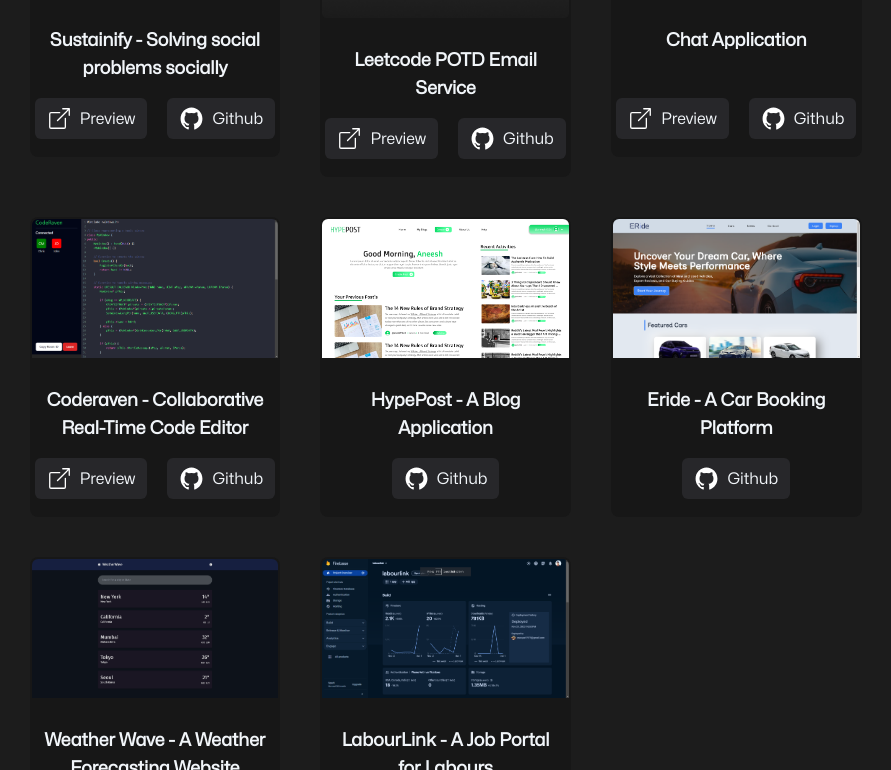
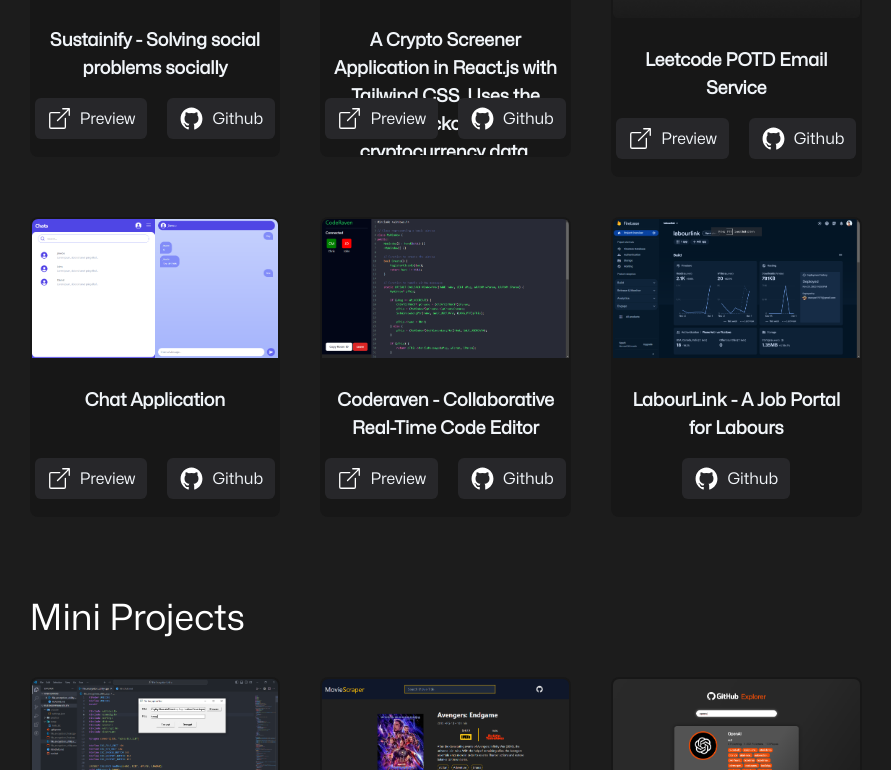
Before and after one commit to aneeshsharma72067/new-portfolio, a Vue app: page / in a window 1280 px wide. Shown: the part 2670-3440 px from the top of the page, without its empty margins (188-1079 px from the left). Built offline with nearby package versions, Linux system fonts and the light colour scheme; some icons are missing.

Commit message:
Project List Updated

```diff
--- a/src/components/Projects.vue
+++ b/src/components/Projects.vue
@@ -8,6 +8,9 @@
         description="Sustainify empowers users to connect, share environmental concerns, and collaborate on cleanup efforts through image-based awareness campaigns. "
         repoUrl="https://github.com/aneeshsharma72067/sustainify.git"
         previewUrl="https://sustainify-web.netlify.app/" />
+      <ProjectComponent imageName="crypto.png"
+        projectName="A Crypto Screener Application in React.js with Tailwind CSS. Uses the Coingecko API for cryptocurrency data."
+        repoUrl="https://github.com/aneeshsharma72067/cryptopulse" previewUrl="https://cryptopulse1.vercel.app/" />
       <ProjectComponent imageName="leetcode.png" projectName="Leetcode POTD Email Service"
         description="An Email Service which sends Leetcode POTD through email to all subscribed users. It uses the Leetcode GraphQL endpoint with Cron Job Scheduling"
         repoUrl="https://github.com/aneeshsharma72067/leetcode-potd-email-service"
@@ -18,15 +21,6 @@
       <ProjectComponent imageName="coderaven.png" projectName="Coderaven - Collaborative Real-Time Code Editor"
         description="Coderaven enables real-time collaborative coding with multiple users editing projects simultaneously in a web-based environment."
         repoUrl="https://github.com/aneeshsharma72067/coderaven-with-js" previewUrl="https://coderaven.onrender.com/" />
-      <ProjectComponent imageName="blog-site.png" projectName="HypePost - A Blog Application"
-        description="A dynamic blog platform, built with the MERN stack, facilitating blog creation and sharing for content enthusiasts."
-        repoUrl="https://github.com/aneeshsharma72067/Blog-App" />
-      <ProjectComponent imageName="car-site.png" projectName="Eride - A Car Booking Platform"
-        description="A user-friendly car booking platform developed with PHP for seamless vehicle reservations and travel planning."
-        repoUrl="https://github.com/aneeshsharma72067/eride-website.git" />
-      <ProjectComponent imageName="weather-site.png" projectName="Weather Wave - A Weather Forecasting Website"
-        description="A real-time weather forecasting website, crafted using the Vue.js and OpenWeathermap API, providing accurate weather updates at your fingertips."
-        repoUrl="https://github.com/aneeshsharma72067/weather-wave" />
       <ProjectComponent imageName="labour-link.png" projectName="LabourLink - A Job Portal for Labours"
         description="LabourLink is user-friendly platform for laborers to find work, built with React.js, Vite, TailwindCSS and Firebase"
         repoUrl="https://github.com/aneeshsharma72067/labourlink-dupe.git" />
@@ -36,7 +30,7 @@
     <div class="small-projects">
       <h1 class="text-4xl my-10">Mini Projects</h1>
       <div class="flex w-full gap-10 flex-col sm:grid sm:grid-cols-3">
-         <ProjectComponent imageName="file-encrypt.png" projectName="File Encryption Utility"
+        <ProjectComponent imageName="file-encrypt.png" projectName="File Encryption Utility"
           description="A file encryption utility written in C++ and Native Windows API"
           repoUrl="https://github.com/aneeshsharma72067/File-Encryption-Tool" />
         <ProjectComponent imageName="movies-site.png" projectName="MovieScraper"
```
Also changed, not shown: src/assets/images/crypto.png (added).
